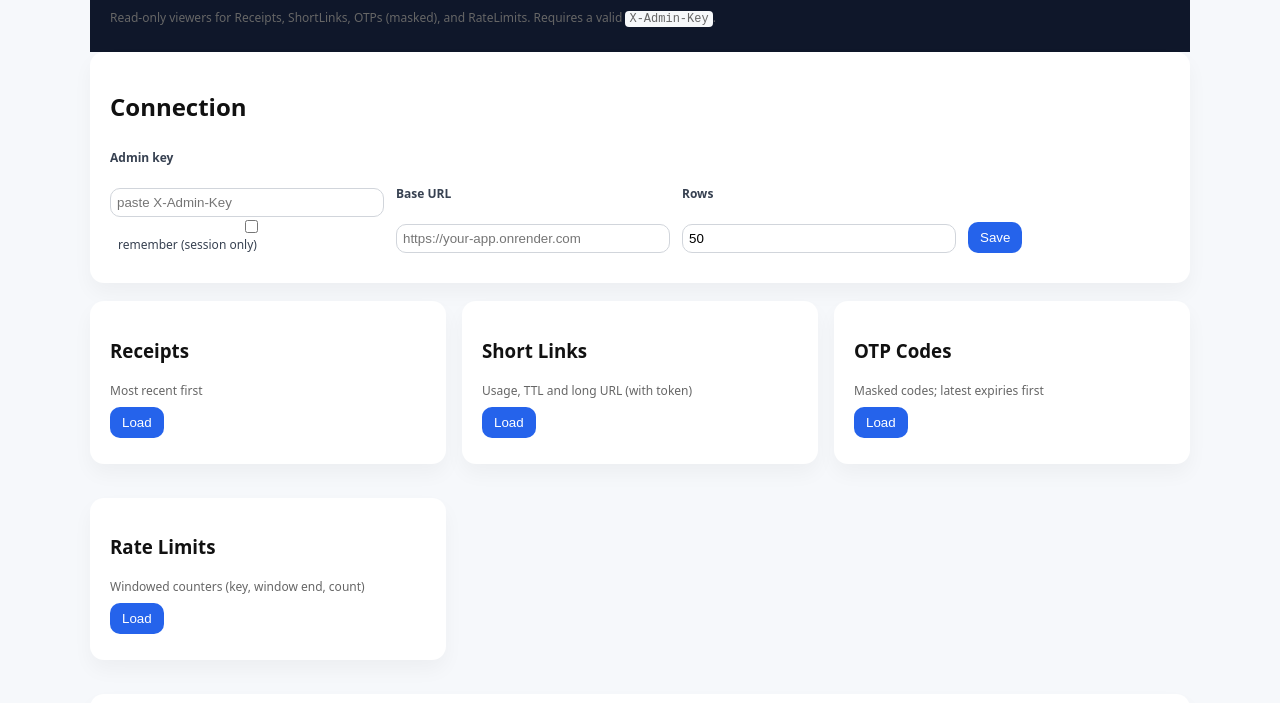
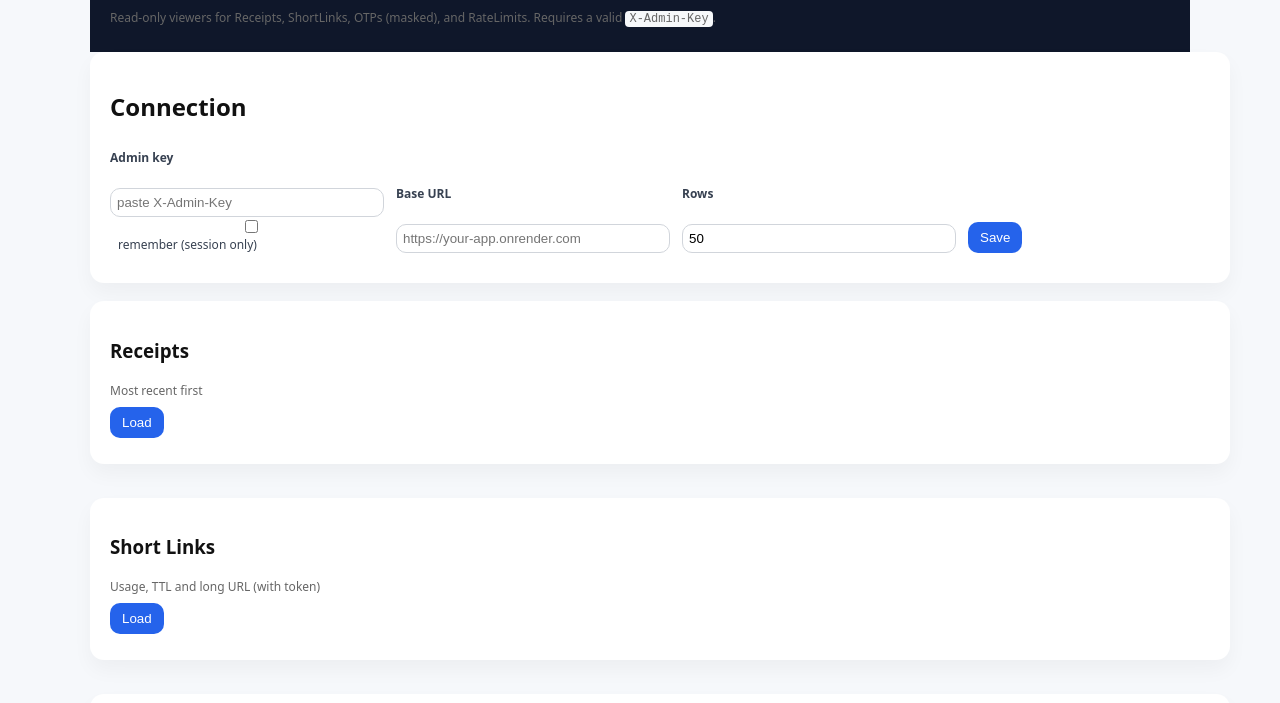
Before and after one commit to osamaalamer2012-cmyk/ereceipt-db-only, a plain HTML site: page wwwroot/admin.html in a window 1280 px wide. Shown: the part 97-800 px from the top of the page. Drawn offline with Linux system fonts and the light colour scheme.

Commit message:
Update admin.html

```diff
--- a/wwwroot/admin.html
+++ b/wwwroot/admin.html
@@ -12,7 +12,17 @@
     .row > * { margin: 6px 0; }
     input[type="password"], input[type="number"], input[type="text"] { padding:6px; min-width:260px; }
     button { padding:8px 12px; }
-    .grid { display:grid; grid-template-columns: repeat(auto-fit,minmax(320px,1fr)); gap:16px; margin-top:12px; }
+
+
+    /* stack cards vertically */
+.grid {
+  display: flex;
+  flex-direction: column;
+  gap: 16px;
+}
+
+/* make each card fill the width; allow horizontal scroll for wide tables */
+.card { width: 100%; overflow: auto; }
     .card table { width:100%; border-collapse: collapse; font-size:14px; }
     .card th, .card td { padding:6px 8px; border-bottom: 1px solid #eee; vertical-align: top; }
     .muted { color:#666; font-size: 12px; }
```
